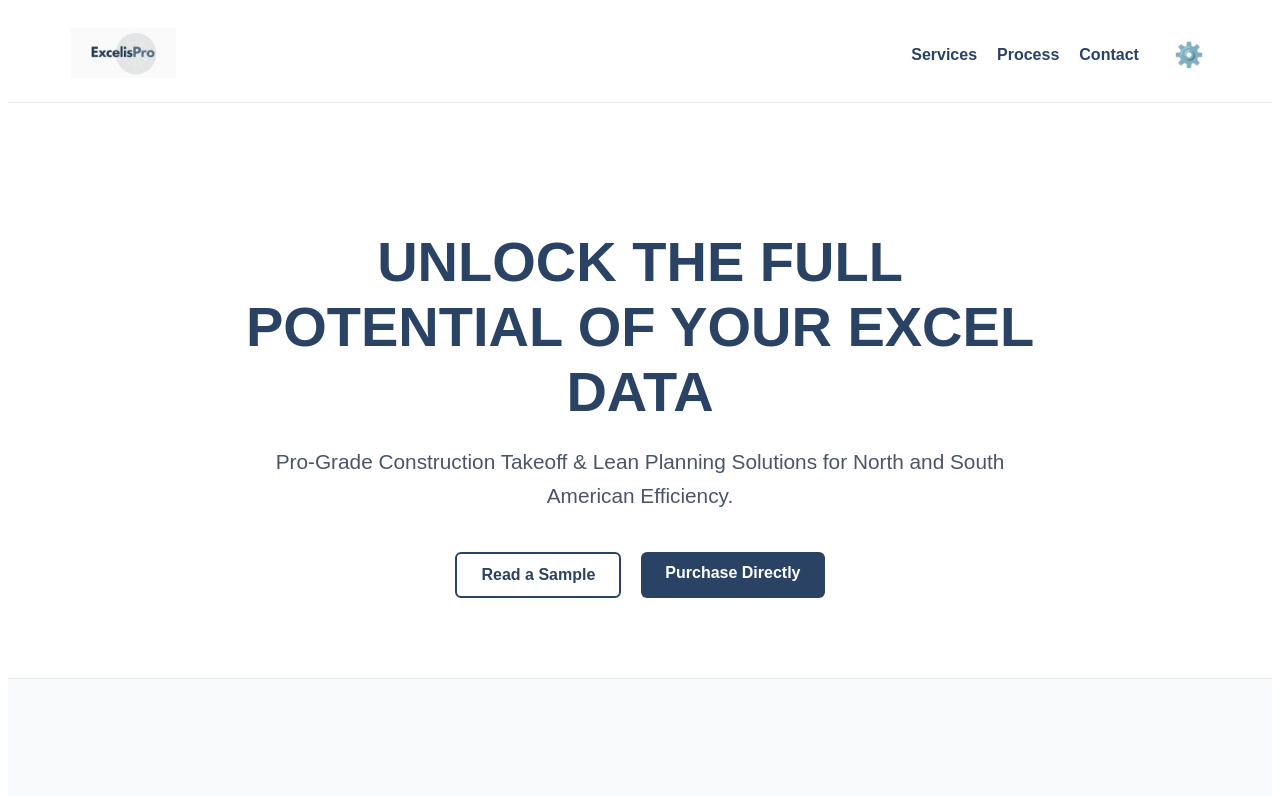
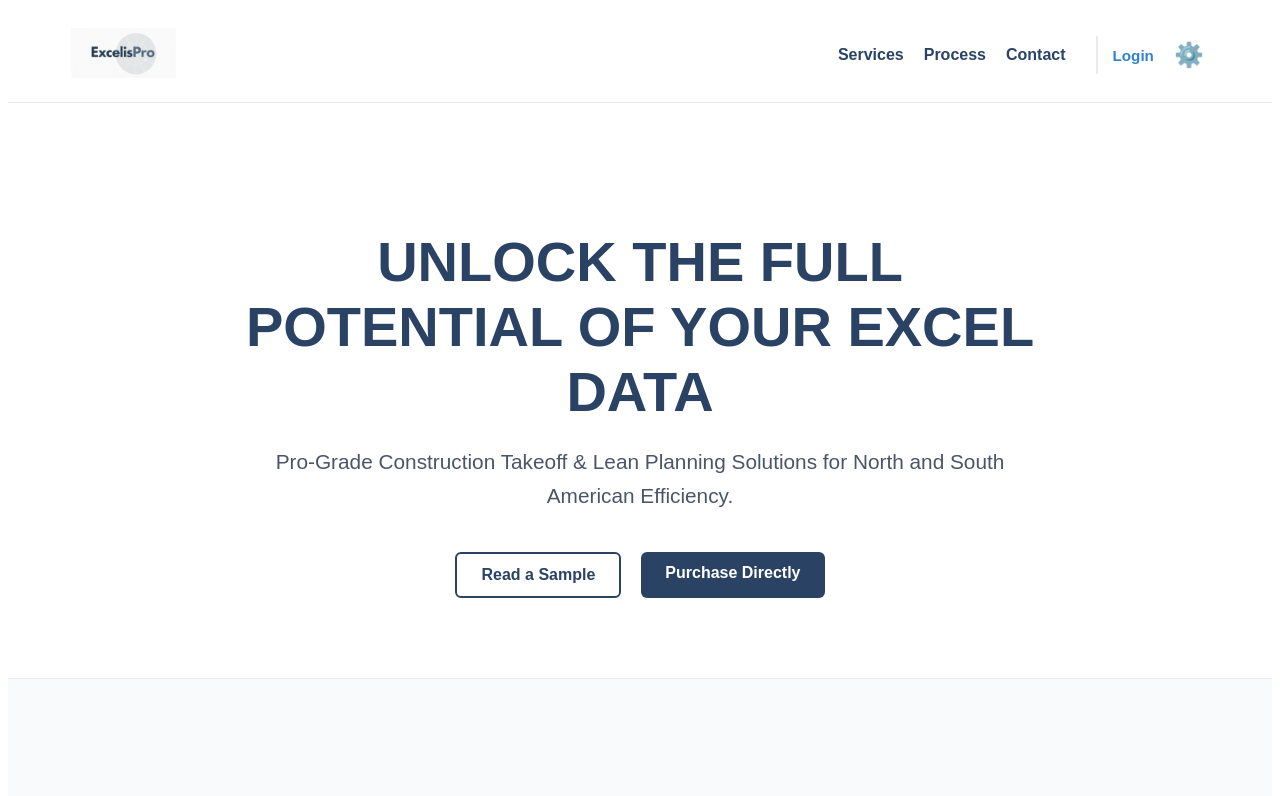
Before and after one commit to gestaoexcelispro/excelispro, a Next.js app: page / in a window 1280 px wide. Shown: the top 796 px of the page. Built offline with nearby package versions, Linux system fonts and the light colour scheme.

Commit message:
Update Header.js

```diff
--- a/src/components/Header.js
+++ b/src/components/Header.js
@@ -11,22 +11,37 @@ export default function Header() {
       borderBottom: '1px solid #eaeaea',
       backgroundColor: '#ffffff'
     }}>
-      {/* Espaço da Logomarca */}
+      {/* Espaço da Logomarca (Agora clicável para voltar ao início) */}
       <div>
+        <a href="/">
           <img
             src="/logo.jpg"
             alt="ExcelisPro"
             style={{ height: '50px', objectFit: 'contain' }}
           />
+        </a>
       </div>
 
-      {/* Menu e Engrenagem de Idiomas */}
+      {/* Menu Principal */}
       <div style={{ display: 'flex', alignItems: 'center', gap: '30px' }}>
         <nav style={{ display: 'flex', gap: '20px', fontWeight: '600', color: '#2A4365' }}>
-          <a href="#services" style={{ textDecoration: 'none', color: 'inherit' }}>Services</a>
-          <a href="#process" style={{ textDecoration: 'none', color: 'inherit' }}>Process</a>
-          <a href="#contact" style={{ textDecoration: 'none', color: 'inherit' }}>Contact</a>
+          <a href="/#services" style={{ textDecoration: 'none', color: 'inherit' }}>Services</a>
+          <a href="/#process" style={{ textDecoration: 'none', color: 'inherit' }}>Process</a>
+          <a href="/#contact" style={{ textDecoration: 'none', color: 'inherit' }}>Contact</a>
         </nav>
+
+        {/* Área de Ações Secundárias (Login e Idioma) */}
+        <div style={{ display: 'flex', alignItems: 'center', gap: '15px', borderLeft: '2px solid #eaeaea', paddingLeft: '15px' }}>
+
+          {/* Novo Botão de Login */}
+          <a href="/login" style={{
+            textDecoration: 'none',
+            color: '#3182ce',
+            fontWeight: 'bold',
+            fontSize: '0.95rem'
+          }}>
+            Login
+          </a>
 
           {/* Botão de Idioma */}
           <button style={{
@@ -39,6 +54,7 @@ export default function Header() {
             ⚙️
           </button>
         </div>
+      </div>
     </header>
   );
 }
```
Lines whose indentation alone changed are shown as unchanged.
